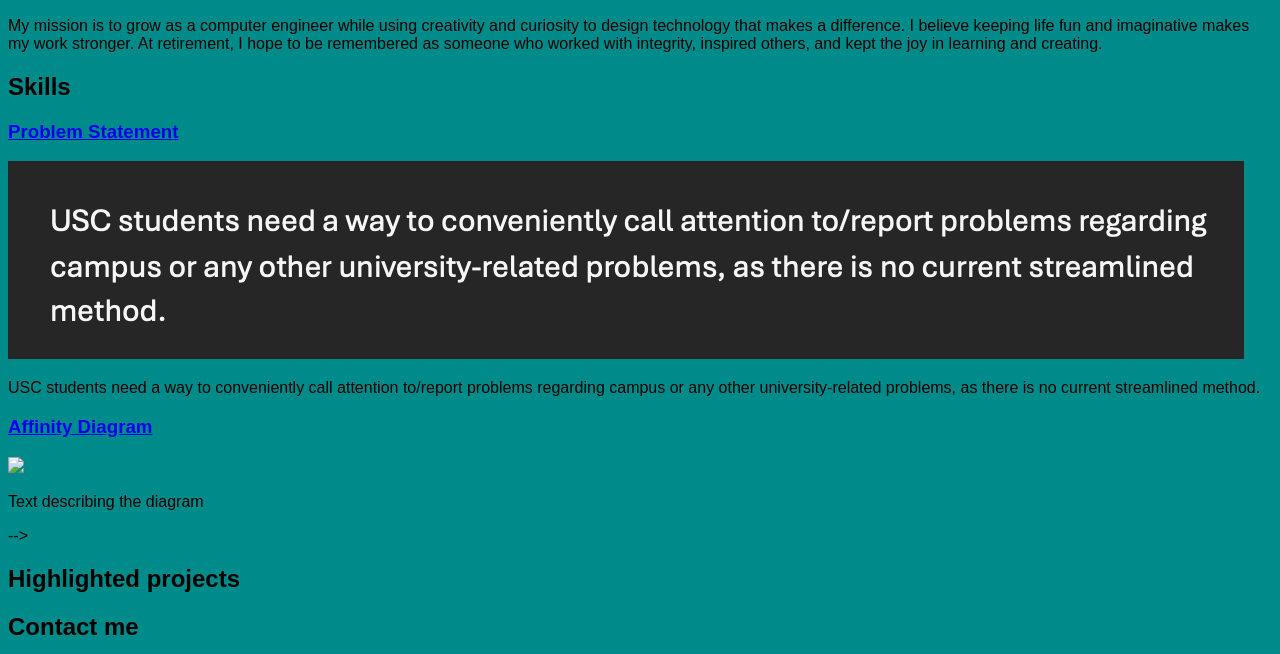
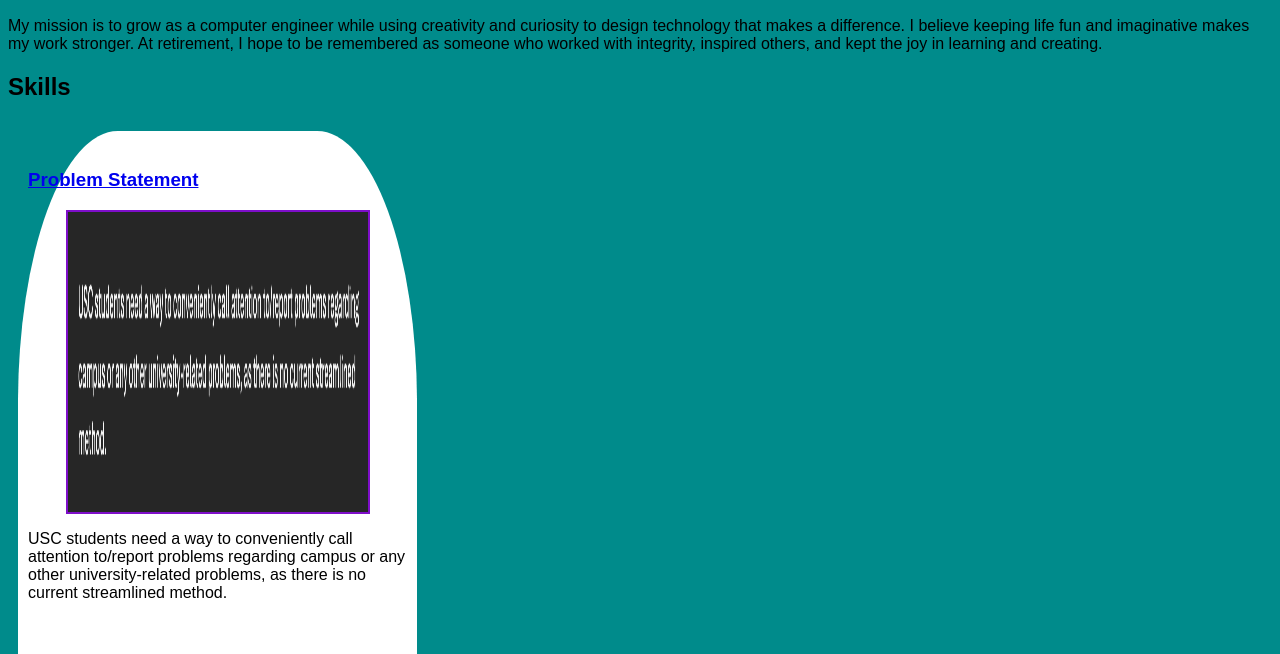
Before and after one commit to EvelynW9/EvelynW9.github.io, a plain HTML site: page index.html in a window 1280 px wide. Shown: the part 111-765 px from the top of the page. Drawn offline with Linux system fonts and the light colour scheme.

Commit message:
adding adjustments

```diff
--- a/styles.css
+++ b/styles.css
@@ -1,8 +1,24 @@
 body {
-background: darkcyan;
-font-family: Arial, Helvetica, sans-serif;
+    background: darkcyan;
+    font-family: Arial, Helvetica, sans-serif;
 }
 h1 {
 color: burlywood;
 text-align: center;
 }
+.projects { display:flex; flex-wrap:wrap; } /* condensed to save space */
+.project {
+    width: 30%;
+    margin: 10px;
+    padding: 20px 10px;
+    background: white; /* pick a color */
+    border-radius: 25%;
+}
+.project img{
+    width: 300px;
+    height: 300px;
+    margin: 10px;
+    border: 2px solid rgb(126, 14, 201); /* choose a color */
+    display: block;
+    margin: auto;
+}
```
